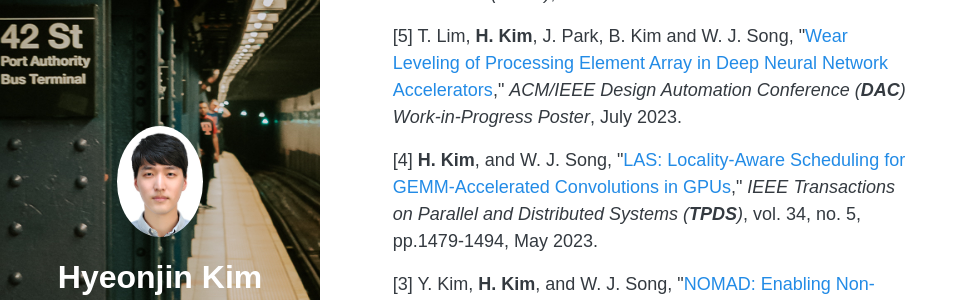
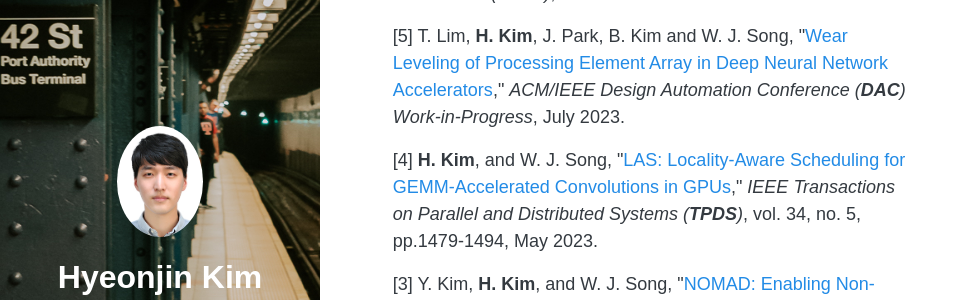
Before and after one commit to springrain12/springrain12.github.io, a Jekyll site: the page built from index.html, in a window 1280 px wide and 900 px high, scrolled down 869 px. Shown: the part 180-480 px from the top of the window, without its empty margins (0-974 px from the left). Built offline with Jekyll 4.4.1, drawn with Linux system fonts in a browser that asks for light colours; nearby versions of some CDN libraries; the list of posts is cut into pages by our own code; a style sheet for code colours, icons or effects is not loaded.

Commit message:
Update index.html

```diff
--- a/index.html
+++ b/index.html
@@ -62,7 +62,7 @@ layout: home
 
 <p class="indent">[6] T. Lim, <b>H. Kim</b>, J. Park, B. Kim and W. J. Song, "RoTA: Rotational Torus Accelerator for Wear Leveling of Neural Processing Elements," <i>Design, Automation and Test in Europe Conference (<b>DATE</b>)</i>, Mar. 2025.
 
-<p class="indent">[5] T. Lim, <b>H. Kim</b>, J. Park, B. Kim and W. J. Song, "<a href="https://60dac.conference-program.com/presentation/?id=RESEARCH136&sess=sess242">Wear Leveling of Processing Element Array in Deep Neural Network Accelerators</a>," <i>ACM/IEEE Design Automation Conference (<b>DAC</b>) Work-in-Progress Poster</i>, July 2023.
+<p class="indent">[5] T. Lim, <b>H. Kim</b>, J. Park, B. Kim and W. J. Song, "<a href="https://60dac.conference-program.com/presentation/?id=RESEARCH136&sess=sess242">Wear Leveling of Processing Element Array in Deep Neural Network Accelerators</a>," <i>ACM/IEEE Design Automation Conference (<b>DAC</b>) Work-in-Progress</i>, July 2023.
 
 <p class="indent">[4] <b>H. Kim</b>, and W. J. Song, "<a href="https://ieeexplore.ieee.org/document/10050129">LAS: Locality-Aware Scheduling for GEMM-Accelerated Convolutions in GPUs</a>," <i>IEEE Transactions on Parallel and Distributed Systems (<b>TPDS</b>)</i>, vol. 34, no. 5, pp.1479-1494, May 2023.
 
```
